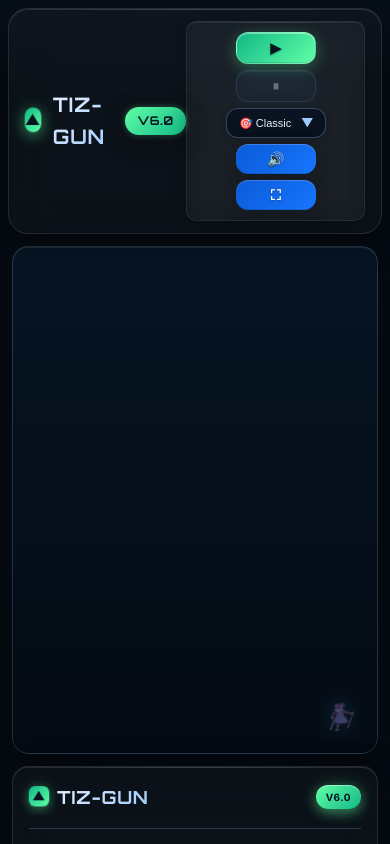
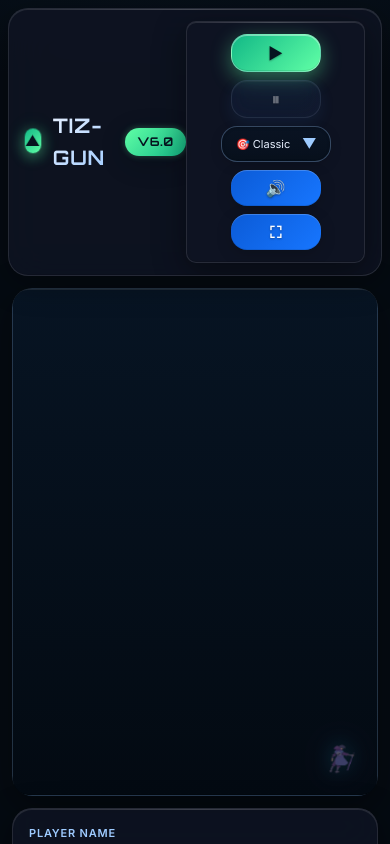
Before and after one commit to vigneshbs33/Tiz-Gun, a Vue app: page / in a window 390 px wide. Built offline with nearby package versions, Linux system fonts and the light colour scheme.

Commit message:
Tiz-Gun v6: stable release

```diff
--- a/src/App.vue
+++ b/src/App.vue
@@ -321,25 +321,25 @@ function onNameChange(name) {
 
 .app__main {
   display: grid;
-  grid-template-columns: 1fr 320px;
-  gap: 20px;
-  padding: 20px;
+  grid-template-columns: 1fr 360px;
+  gap: 24px;
+  padding: 24px;
   flex: 1;
 }
 
 @media (max-width: 1024px) {
   .app__main {
     grid-template-columns: 1fr;
-    gap: 16px;
+    gap: 20px;
   }
 }
 
 .game-container {
   position: relative;
-  border-radius: 16px;
+  border-radius: 20px;
   overflow: hidden;
   box-shadow:
-    0 8px 32px rgba(0, 0, 0, 0.3),
+    0 12px 40px rgba(0, 0, 0, 0.4),
     inset 0 1px 0 rgba(255, 255, 255, 0.1);
 }
 
--- a/src/components/GameControls.vue
+++ b/src/components/GameControls.vue
@@ -61,9 +61,9 @@ defineProps({
 <style scoped>
 .controls {
   display: flex;
-  gap: 12px;
+  gap: 14px;
   align-items: center;
-  padding: 16px 20px;
+  padding: 20px 24px;
   flex-wrap: wrap;
   justify-content: center;
 }
@@ -71,9 +71,9 @@ defineProps({
 .btn {
   display: inline-flex;
   align-items: center;
-  gap: 8px;
-  padding: 12px 18px;
-  border-radius: 12px;
+  gap: 10px;
+  padding: 14px 20px;
+  border-radius: 16px;
   cursor: pointer;
   transition: all var(--transition-normal);
   position: relative;
@@ -81,13 +81,14 @@ defineProps({
   font-weight: 600;
   font-size: 14px;
   text-transform: uppercase;
-  letter-spacing: 0.5px;
-  min-width: 120px;
+  letter-spacing: 0.8px;
+  min-width: 130px;
   justify-content: center;
+  font-family: 'Inter', system-ui, -apple-system, 'Segoe UI', Roboto, Arial;
 }
 
 .btn-icon {
-  font-size: 16px;
+  font-size: 18px;
   line-height: 1;
   transition: transform var(--transition-fast);
 }
@@ -95,6 +96,7 @@ defineProps({
 .btn-text {
   font-size: 13px;
   font-weight: 600;
+  font-family: 'Inter', system-ui, -apple-system, 'Segoe UI', Roboto, Arial;
 }
 
 .btn:hover .btn-icon {
@@ -110,44 +112,63 @@ defineProps({
   color: #06141f;
   border: 1px solid rgba(255, 255, 255, 0.3);
   box-shadow:
-    0 4px 16px rgba(96, 255, 166, 0.3),
+    0 6px 20px rgba(96, 255, 166, 0.4),
     inset 0 1px 0 rgba(255, 255, 255, 0.4),
     inset 0 -1px 0 rgba(0, 0, 0, 0.1);
 }
 
+.btn--primary::before {
+  content: '';
+  position: absolute;
+  top: 0;
+  left: -100%;
+  width: 100%;
+  height: 100%;
+  background: linear-gradient(90deg,
+    transparent,
+    rgba(255, 255, 255, 0.3),
+    transparent
+  );
+  transition: left 0.6s ease;
+}
+
+.btn--primary:hover::before {
+  left: 100%;
+}
+
 .btn--primary:hover {
-  transform: translateY(-2px);
+  transform: translateY(-3px);
   box-shadow:
-    0 8px 24px rgba(96, 255, 166, 0.4),
-    0 0 30px rgba(96, 255, 166, 0.2),
+    0 12px 32px rgba(96, 255, 166, 0.5),
+    0 0 40px rgba(96, 255, 166, 0.3),
     inset 0 1px 0 rgba(255, 255, 255, 0.5);
   filter: brightness(1.1);
 }
 
 .btn--ghost {
   background: linear-gradient(135deg,
-    rgba(11, 91, 215, 0.2),
-    rgba(23, 118, 255, 0.15)
+    rgba(11, 91, 215, 0.25),
+    rgba(23, 118, 255, 0.2)
   );
-  color: var(--fg-primary);
+  color: #e7f0ff;
   border: 1px solid rgba(158, 203, 255, 0.3);
   backdrop-filter: blur(10px);
   box-shadow:
-    0 4px 12px rgba(23, 118, 255, 0.2),
+    0 6px 16px rgba(23, 118, 255, 0.25),
     inset 0 1px 0 rgba(255, 255, 255, 0.1);
 }
 
 .btn--ghost:hover {
   background: linear-gradient(135deg,
-    rgba(11, 91, 215, 0.3),
-    rgba(23, 118, 255, 0.25)
+    rgba(11, 91, 215, 0.35),
+    rgba(23, 118, 255, 0.3)
   );
-  border-color: var(--fg-accent);
+  border-color: #60ffa6;
   box-shadow:
-    0 6px 20px rgba(23, 118, 255, 0.3),
-    0 0 20px rgba(96, 255, 166, 0.2),
+    0 8px 24px rgba(23, 118, 255, 0.4),
+    0 0 30px rgba(96, 255, 166, 0.2),
     inset 0 1px 0 rgba(255, 255, 255, 0.2);
-  transform: translateY(-1px);
+  transform: translateY(-2px);
 }
 
 .btn:disabled {
@@ -165,67 +186,94 @@ defineProps({
 .select-wrapper {
   position: relative;
   display: inline-block;
-  min-width: 140px;
+  min-width: 150px;
 }
 
 .select {
   background: linear-gradient(180deg,
-    rgba(10, 20, 35, 0.9),
-    rgba(7, 16, 28, 0.95)
+    rgba(10, 20, 35, 0.95),
+    rgba(7, 16, 28, 0.98)
   );
-  color: var(--fg-primary);
+  color: #e7f0ff;
   border: 1px solid rgba(158, 203, 255, 0.3);
-  border-radius: 12px;
-  padding: 12px 40px 12px 16px;
+  border-radius: 16px;
+  padding: 14px 44px 14px 18px;
   outline: none;
   cursor: pointer;
   transition: all var(--transition-normal);
   backdrop-filter: blur(10px);
   box-shadow:
     inset 0 1px 3px rgba(0, 0, 0, 0.2),
-    0 2px 8px rgba(0, 0, 0, 0.1);
+    0 4px 12px rgba(0, 0, 0, 0.15);
   appearance: none;
   font-weight: 500;
   font-size: 13px;
   width: 100%;
+  font-family: 'Inter', system-ui, -apple-system, 'Segoe UI', Roboto, Arial;
 }
 
 .select:hover {
   border-color: rgba(158, 203, 255, 0.5);
   box-shadow:
     inset 0 1px 3px rgba(0, 0, 0, 0.2),
-    0 4px 16px rgba(23, 118, 255, 0.2),
-    0 0 20px rgba(23, 118, 255, 0.1);
-  transform: translateY(-1px);
+    0 6px 20px rgba(23, 118, 255, 0.25),
+    0 0 25px rgba(23, 118, 255, 0.15);
+  transform: translateY(-2px);
 }
 
 .select:focus {
-  border-color: var(--fg-accent);
+  border-color: #60ffa6;
   box-shadow:
     inset 0 1px 3px rgba(0, 0, 0, 0.2),
     0 0 0 3px rgba(96, 255, 166, 0.2),
-    0 0 30px rgba(96, 255, 166, 0.1);
+    0 0 30px rgba(96, 255, 166, 0.15);
 }
 
 .select-arrow {
   position: absolute;
-  right: 12px;
+  right: 14px;
   top: 50%;
   transform: translateY(-50%);
   pointer-events: none;
-  color: var(--fg-secondary);
-  font-size: 12px;
+  color: #9ecbff;
+  font-size: 14px;
   transition: all var(--transition-normal);
   font-weight: bold;
 }
 
 .select-wrapper:hover .select-arrow {
   transform: translateY(-50%) scale(1.2);
-  color: var(--fg-accent);
+  color: #60ffa6;
 }
 
 /* Responsive design */
 @media (max-width: 768px) {
+  .controls {
+    gap: 10px;
+    padding: 16px 20px;
+  }
+
+  .btn {
+    padding: 12px 16px;
+    min-width: 110px;
+    font-size: 13px;
+  }
+
+  .btn-text {
+    font-size: 12px;
+  }
+
+  .select-wrapper {
+    min-width: 130px;
+  }
+
+  .select {
+    padding: 12px 40px 12px 16px;
+    font-size: 12px;
+  }
+}
+
+@media (max-width: 480px) {
   .controls {
     gap: 8px;
     padding: 12px 16px;
@@ -233,34 +281,8 @@ defineProps({
 
   .btn {
     padding: 10px 14px;
-    min-width: 100px;
+    min-width: 90px;
     font-size: 12px;
-  }
-
-  .btn-text {
-    font-size: 11px;
-  }
-
-  .select-wrapper {
-    min-width: 120px;
-  }
-
-  .select {
-    padding: 10px 36px 10px 14px;
-    font-size: 12px;
-  }
-}
-
-@media (max-width: 480px) {
-  .controls {
-    gap: 6px;
-    padding: 10px 12px;
-  }
-
-  .btn {
-    padding: 8px 12px;
-    min-width: 80px;
-    font-size: 11px;
   }
 
   .btn-text {
@@ -268,15 +290,15 @@ defineProps({
   }
 
   .btn-icon {
-    font-size: 14px;
+    font-size: 16px;
   }
 
   .select-wrapper {
-    min-width: 100px;
+    min-width: 110px;
   }
 
   .select {
-    padding: 8px 32px 8px 12px;
+    padding: 10px 36px 10px 14px;
     font-size: 11px;
   }
 }
--- a/src/components/HUD.vue
+++ b/src/components/HUD.vue
@@ -1,16 +1,8 @@
 <template>
   <aside class="hud">
     <div class="panel glass-panel">
-      <div class="hud-header">
-        <div class="hud-logo">
-          <span class="logo-mark">▲</span>
-          <span class="logo-text">Tiz-Gun</span>
-        </div>
-        <div class="version-badge">v6.0</div>
-      </div>
-
       <div class="player-name-section">
-        <label for="player-name" class="name-label">Player Name</label>
+        <label for="player-name" class="name-label">PLAYER NAME</label>
         <input
           id="player-name"
           v-model="playerName"
@@ -26,15 +18,23 @@
         <div class="stat-item">
           <div class="stat-icon">🎯</div>
           <div class="stat-content">
-            <span class="stat-label">Score</span>
+            <span class="stat-label">SCORE</span>
             <span class="stat-value">{{ score.toLocaleString() }}</span>
+          </div>
+        </div>
+
+        <div class="stat-item high-score-item">
+          <div class="stat-icon">🏆</div>
+          <div class="stat-content">
+            <span class="stat-label">HIGH</span>
+            <span class="stat-value high-score">{{ highScore.toLocaleString() }}</span>
           </div>
         </div>
 
         <div class="stat-item">
           <div class="stat-icon">❤️</div>
           <div class="stat-content">
-            <span class="stat-label">Lives</span>
+            <span class="stat-label">LIVES</span>
             <span class="stat-value" :class="{ 'low-lives': lives <= 1 }">{{ lives }}</span>
           </div>
         </div>
@@ -42,7 +42,7 @@
         <div class="stat-item">
           <div class="stat-icon">⚡</div>
           <div class="stat-content">
-            <span class="stat-label">Level</span>
+            <span class="stat-label">LEVEL</span>
             <span class="stat-value">{{ level }}</span>
           </div>
         </div>
@@ -131,161 +131,169 @@ function onNameChange() {
   display: flex;
   flex-direction: column;
   gap: 16px;
-  min-width: 280px;
+  min-width: 320px;
 }
 
 .panel {
-  padding: 20px;
-  border-radius: 16px;
+  padding: 24px;
+  border-radius: 20px;
   backdrop-filter: blur(20px);
   -webkit-backdrop-filter: blur(20px);
+  background: rgba(15, 20, 35, 0.8);
   border: 1px solid rgba(255, 255, 255, 0.1);
   box-shadow:
-    0 8px 32px rgba(0, 0, 0, 0.3),
+    0 8px 32px rgba(0, 0, 0, 0.4),
     inset 0 1px 0 rgba(255, 255, 255, 0.1),
     inset 0 -1px 0 rgba(0, 0, 0, 0.1);
+  position: relative;
+  overflow: hidden;
 }
 
-.hud-header {
-  display: flex;
-  align-items: center;
-  justify-content: space-between;
-  margin-bottom: 20px;
-  padding-bottom: 16px;
-  border-bottom: 1px solid rgba(158, 203, 255, 0.2);
-}
-
-.hud-logo {
-  display: flex;
-  align-items: center;
-  gap: 8px;
-  font-family: 'Orbitron', 'Inter', system-ui, -apple-system, 'Segoe UI', Roboto, Arial;
-  font-weight: 800;
-  font-size: 18px;
-  letter-spacing: 0.04em;
-  text-transform: uppercase;
-}
-
-.logo-mark {
-  display: inline-block;
-  width: 20px;
-  height: 20px;
-  line-height: 20px;
-  text-align: center;
-  background: linear-gradient(135deg, #12b886, #60ffa6);
-  color: #06141f;
-  border-radius: 6px;
-  box-shadow:
-    0 3px 10px rgba(96, 255, 166, 0.3),
-    0 0 15px rgba(96, 255, 166, 0.2);
-  animation: pop 2.8s ease-in-out infinite;
-  font-weight: 900;
-  font-size: 12px;
-}
-
-.logo-text {
-  background: linear-gradient(135deg, #e7f0ff, #9ecbff);
-  -webkit-background-clip: text;
-  -webkit-text-fill-color: transparent;
-  background-clip: text;
-  font-weight: 800;
-}
-
-.version-badge {
-  background: linear-gradient(135deg, #60ffa6, #12b886);
-  color: #06141f;
-  padding: 4px 10px;
-  border-radius: 12px;
-  font-size: 10px;
-  font-weight: 700;
-  text-transform: uppercase;
-  letter-spacing: 0.5px;
-  box-shadow:
-    0 2px 6px rgba(96, 255, 166, 0.3),
-    inset 0 1px 0 rgba(255, 255, 255, 0.3);
-  animation: neonPulse 2s ease-in-out infinite;
+.panel::before {
+  content: '';
+  position: absolute;
+  top: 0;
+  left: 0;
+  right: 0;
+  height: 1px;
+  background: linear-gradient(90deg,
+    transparent,
+    rgba(255, 255, 255, 0.1),
+    transparent
+  );
 }
 
 .player-name-section {
-  margin-bottom: 20px;
-  padding-bottom: 16px;
-  border-bottom: 1px solid rgba(158, 203, 255, 0.2);
+  margin-bottom: 24px;
+  padding-bottom: 20px;
+  border-bottom: 1px solid rgba(158, 203, 255, 0.15);
 }
 
 .name-label {
   display: block;
-  font-size: 12px;
-  color: var(--fg-secondary);
-  margin-bottom: 8px;
+  font-size: 11px;
+  color: #9ecbff;
+  margin-bottom: 10px;
   text-transform: uppercase;
-  letter-spacing: 0.5px;
+  letter-spacing: 0.8px;
   font-weight: 600;
+  font-family: 'Inter', system-ui, -apple-system, 'Segoe UI', Roboto, Arial;
 }
 
 .name-input {
   width: 100%;
   font-size: 14px;
-  padding: 12px 16px;
-  border-radius: 10px;
+  padding: 14px 18px;
+  border-radius: 12px;
   transition: all var(--transition-normal);
+  background: rgba(10, 20, 35, 0.9);
+  border: 1px solid rgba(158, 203, 255, 0.2);
+  color: #e7f0ff;
+  font-family: 'Inter', system-ui, -apple-system, 'Segoe UI', Roboto, Arial;
+}
+
+.name-input:focus {
+  border-color: #60ffa6;
+  box-shadow:
+    0 0 0 3px rgba(96, 255, 166, 0.2),
+    0 0 20px rgba(96, 255, 166, 0.1);
+  background: rgba(10, 20, 35, 0.95);
 }
 
 .stats-grid {
   display: grid;
-  grid-template-columns: 1fr 1fr 1fr;
+  grid-template-columns: 1fr 1fr;
   gap: 16px;
 }
 
 .stat-item {
   display: flex;
   align-items: center;
-  gap: 12px;
-  padding: 12px;
-  background: rgba(255, 255, 255, 0.03);
-  border-radius: 12px;
-  border: 1px solid rgba(255, 255, 255, 0.05);
+  gap: 14px;
+  padding: 16px;
+  background: rgba(10, 20, 35, 0.6);
+  border-radius: 16px;
+  border: 1px solid rgba(255, 255, 255, 0.08);
   transition: all var(--transition-normal);
+  position: relative;
+  overflow: hidden;
+}
+
+.stat-item::before {
+  content: '';
+  position: absolute;
+  top: 0;
+  left: 0;
+  right: 0;
+  height: 1px;
+  background: linear-gradient(90deg,
+    transparent,
+    rgba(255, 255, 255, 0.1),
+    transparent
+  );
 }
 
 .stat-item:hover {
-  background: rgba(255, 255, 255, 0.06);
+  background: rgba(10, 20, 35, 0.8);
   border-color: rgba(96, 255, 166, 0.2);
   transform: translateY(-2px);
-  box-shadow: 0 4px 16px rgba(96, 255, 166, 0.1);
+  box-shadow:
+    0 8px 24px rgba(0, 0, 0, 0.3),
+    0 0 20px rgba(96, 255, 166, 0.1);
+}
+
+.high-score-item {
+  background: rgba(10, 20, 35, 0.7);
+  border-color: rgba(255, 215, 0, 0.2);
+}
+
+.high-score-item:hover {
+  border-color: rgba(255, 215, 0, 0.3);
+  box-shadow:
+    0 8px 24px rgba(0, 0, 0, 0.3),
+    0 0 20px rgba(255, 215, 0, 0.1);
 }
 
 .stat-icon {
-  font-size: 20px;
+  font-size: 22px;
   line-height: 1;
-  filter: drop-shadow(0 0 8px rgba(96, 255, 166, 0.3));
+  filter: drop-shadow(0 0 8px rgba(96, 255, 166, 0.4));
+  min-width: 24px;
+  text-align: center;
+}
+
+.high-score-item .stat-icon {
+  filter: drop-shadow(0 0 8px rgba(255, 215, 0, 0.4));
 }
 
 .stat-content {
   display: flex;
   flex-direction: column;
-  gap: 2px;
+  gap: 4px;
   flex: 1;
 }
 
 .stat-label {
-  font-size: 11px;
-  color: var(--fg-secondary);
+  font-size: 10px;
+  color: #9ecbff;
   text-transform: uppercase;
-  letter-spacing: 0.5px;
+  letter-spacing: 0.8px;
   font-weight: 600;
-  opacity: 0.8;
+  opacity: 0.9;
+  font-family: 'Inter', system-ui, -apple-system, 'Segoe UI', Roboto, Arial;
 }
 
 .stat-value {
   font-weight: 700;
-  font-size: 18px;
-  color: var(--fg-primary);
+  font-size: 20px;
+  color: #e7f0ff;
   line-height: 1;
+  font-family: 'Inter', system-ui, -apple-system, 'Segoe UI', Roboto, Arial;
 }
 
 .high-score {
-  color: var(--fg-accent);
-  text-shadow: 0 0 10px rgba(96, 255, 166, 0.3);
+  color: #60ffa6;
+  text-shadow: 0 0 10px rgba(96, 255, 166, 0.4);
 }
 
 .global-stat {
@@ -311,30 +319,50 @@ function onNameChange() {
 
 .gameover {
   background: linear-gradient(135deg,
-    rgba(255, 55, 55, 0.1),
-    rgba(255, 100, 100, 0.05)
+    rgba(255, 55, 55, 0.15),
+    rgba(255, 100, 100, 0.08)
   );
   border: 1px solid rgba(255, 100, 100, 0.3);
-  padding: 24px;
-  border-radius: 16px;
+  padding: 32px;
+  border-radius: 20px;
   box-shadow:
-    0 8px 32px rgba(255, 55, 55, 0.2),
+    0 12px 40px rgba(255, 55, 55, 0.3),
     inset 0 1px 0 rgba(255, 255, 255, 0.1);
   backdrop-filter: blur(20px);
   -webkit-backdrop-filter: blur(20px);
+  position: relative;
+  overflow: hidden;
+}
+
+.gameover::before {
+  content: '';
+  position: absolute;
+  top: 0;
+  left: 0;
+  right: 0;
+  height: 1px;
+  background: linear-gradient(90deg,
+    transparent,
+    rgba(255, 255, 255, 0.2),
+    transparent
+  );
 }
 
 .gameover-content {
   text-align: center;
+  position: relative;
+  z-index: 1;
 }
 
 .gameover-title {
-  margin: 0 0 20px 0;
-  color: var(--fg-danger);
-  font-size: 28px;
+  margin: 0 0 24px 0;
+  color: #ff6b6b;
+  font-size: 32px;
   font-weight: 800;
   text-transform: uppercase;
-  letter-spacing: 1px;
+  letter-spacing: 1.2px;
+  font-family: 'Inter', system-ui, -apple-system, 'Segoe UI', Roboto, Arial;
+  text-shadow: 0 0 20px rgba(255, 107, 107, 0.5);
 }
 
 .new-high-score-badge {
@@ -412,41 +440,61 @@ function onNameChange() {
 }
 
 .score-display {
-  margin: 20px 0;
+  margin: 24px 0;
 }
 
 .score-item {
   display: flex;
   justify-content: space-between;
   align-items: center;
-  margin: 12px 0;
-  padding: 16px 20px;
-  background: rgba(0, 0, 0, 0.3);
-  border-radius: 12px;
+  margin: 16px 0;
+  padding: 20px 24px;
+  background: rgba(10, 20, 35, 0.8);
+  border-radius: 16px;
   border: 1px solid rgba(255, 255, 255, 0.1);
   backdrop-filter: blur(10px);
   transition: all var(--transition-normal);
+  position: relative;
+  overflow: hidden;
+}
+
+.score-item::before {
+  content: '';
+  position: absolute;
+  top: 0;
+  left: 0;
+  right: 0;
+  height: 1px;
+  background: linear-gradient(90deg,
+    transparent,
+    rgba(255, 255, 255, 0.1),
+    transparent
+  );
 }
 
 .score-item:hover {
-  background: rgba(0, 0, 0, 0.4);
+  background: rgba(10, 20, 35, 0.9);
   border-color: rgba(96, 255, 166, 0.3);
   transform: translateY(-2px);
-  box-shadow: 0 4px 16px rgba(96, 255, 166, 0.1);
+  box-shadow:
+    0 8px 24px rgba(0, 0, 0, 0.3),
+    0 0 20px rgba(96, 255, 166, 0.1);
 }
 
 .score-label {
-  color: var(--fg-secondary);
-  font-size: 14px;
+  color: #9ecbff;
+  font-size: 13px;
   font-weight: 600;
   text-transform: uppercase;
-  letter-spacing: 0.5px;
+  letter-spacing: 0.8px;
+  font-family: 'Inter', system-ui, -apple-system, 'Segoe UI', Roboto, Arial;
 }
 
 .score-value {
   font-weight: 800;
-  font-size: 20px;
-  color: var(--fg-primary);
+  font-size: 22px;
+  color: #e7f0ff;
+  font-family: 'Inter', system-ui, -apple-system, 'Segoe UI', Roboto, Arial;
 }
 
 .score-value.new-high {
@@ -504,14 +552,14 @@ function onNameChange() {
 .btn {
   display: inline-flex;
   align-items: center;
-  gap: 10px;
-  padding: 14px 24px;
-  border-radius: 12px;
+  gap: 12px;
+  padding: 16px 28px;
+  border-radius: 16px;
   cursor: pointer;
   font-weight: 700;
-  font-size: 14px;
+  font-size: 15px;
   text-transform: uppercase;
-  letter-spacing: 0.5px;
+  letter-spacing: 0.8px;
   transition: all var(--transition-normal);
   position: relative;
   overflow: hidden;
@@ -519,15 +567,35 @@ function onNameChange() {
   color: #06141f;
   border: 1px solid rgba(255, 255, 255, 0.3);
   box-shadow:
-    0 4px 16px rgba(96, 255, 166, 0.3),
+    0 6px 20px rgba(96, 255, 166, 0.4),
     inset 0 1px 0 rgba(255, 255, 255, 0.4);
+  font-family: 'Inter', system-ui, -apple-system, 'Segoe UI', Roboto, Arial;
+}
+
+.btn::before {
+  content: '';
+  position: absolute;
+  top: 0;
+  left: -100%;
+  width: 100%;
+  height: 100%;
+  background: linear-gradient(90deg,
+    transparent,
+    rgba(255, 255, 255, 0.3),
+    transparent
+  );
+  transition: left 0.6s ease;
+}
+
+.btn:hover::before {
+  left: 100%;
 }
 
 .btn:hover {
   transform: translateY(-3px);
   box-shadow:
-    0 8px 24px rgba(96, 255, 166, 0.4),
-    0 0 30px rgba(96, 255, 166, 0.2),
+    0 12px 32px rgba(96, 255, 166, 0.5),
+    0 0 40px rgba(96, 255, 166, 0.3),
     inset 0 1px 0 rgba(255, 255, 255, 0.5);
   filter: brightness(1.1);
 }
@@ -538,7 +606,7 @@ function onNameChange() {
 }
 
 .btn-icon {
-  font-size: 18px;
+  font-size: 20px;
   line-height: 1;
   transition: transform var(--transition-fast);
 }
@@ -549,35 +617,76 @@ function onNameChange() {
 
 .btn-text {
   font-weight: 700;
+  font-family: 'Inter', system-ui, -apple-system, 'Segoe UI', Roboto, Arial;
 }
 
 /* Responsive design */
 @media (max-width: 1024px) {
   .hud {
-    min-width: 240px;
+    min-width: 280px;
   }
 
   .stats-grid {
     grid-template-columns: 1fr;
-    gap: 12px;
+    gap: 14px;
   }
 
   .stat-item {
-    padding: 10px;
+    padding: 14px;
   }
 
   .stat-value {
-    font-size: 16px;
+    font-size: 18px;
   }
 }
 
 @media (max-width: 768px) {
   .hud {
-    min-width: 200px;
+    min-width: 260px;
+  }
+
+  .panel {
+    padding: 20px;
+  }
+
+  .gameover {
+    padding: 24px;
+  }
+
+  .gameover-title {
+    font-size: 28px;
+  }
+
+  .score-value {
+    font-size: 20px;
+  }
+
+  .btn {
+    padding: 14px 24px;
+    font-size: 14px;
+  }
+}
+
+@media (max-width: 480px) {
+  .hud {
+    min-width: auto;
   }
 
   .panel {
     padding: 16px;
+  }
+
+  .stat-item {
+    padding: 12px;
+    gap: 10px;
+  }
+
+  .stat-icon {
+    font-size: 18px;
+  }
+
+  .stat-value {
+    font-size: 16px;
   }
 
   .gameover {
@@ -588,32 +697,9 @@ function onNameChange() {
     font-size: 24px;
   }
 
-  .score-value {
-    font-size: 18px;
-  }
-
   .btn {
     padding: 12px 20px;
     font-size: 13px;
-  }
-}
-
-@media (max-width: 480px) {
-  .hud {
-    min-width: auto;
-  }
-
-  .stat-item {
-    padding: 8px;
-    gap: 8px;
-  }
-
-  .stat-icon {
-    font-size: 16px;
-  }
-
-  .stat-value {
-    font-size: 14px;
   }
 
   .btn-text {
@@ -621,7 +707,7 @@ function onNameChange() {
   }
 
   .btn-icon {
-    font-size: 16px;
+    font-size: 18px;
   }
 }
 </style>
--- a/src/styles/index.css
+++ b/src/styles/index.css
@@ -103,17 +103,17 @@ canvas {
   display: block;
 }
 
-/* Glass Morphism Components - Subtle */
+/* Glass Morphism Components - Enhanced */
 .glass-panel {
-  background: var(--glass-bg);
-  backdrop-filter: blur(12px);
-  -webkit-backdrop-filter: blur(12px);
-  border: 1px solid var(--glass-border);
-  border-radius: 16px;
+  background: rgba(15, 20, 35, 0.8);
+  backdrop-filter: blur(20px);
+  -webkit-backdrop-filter: blur(20px);
+  border: 1px solid rgba(255, 255, 255, 0.1);
+  border-radius: 20px;
   box-shadow:
-    var(--shadow-md),
-    inset 0 1px 0 rgba(255, 255, 255, 0.05),
-    inset 0 -1px 0 rgba(0, 0, 0, 0.05);
+    0 8px 32px rgba(0, 0, 0, 0.4),
+    inset 0 1px 0 rgba(255, 255, 255, 0.1),
+    inset 0 -1px 0 rgba(0, 0, 0, 0.1);
   position: relative;
   overflow: hidden;
 }
@@ -127,7 +127,7 @@ canvas {
   height: 1px;
   background: linear-gradient(90deg,
     transparent,
-    rgba(255, 255, 255, 0.1),
+    rgba(255, 255, 255, 0.15),
     transparent
   );
 }
@@ -138,14 +138,14 @@ canvas {
   display: inline-flex;
   align-items: center;
   justify-content: center;
-  gap: 8px;
-  padding: 12px 24px;
+  gap: 10px;
+  padding: 14px 24px;
   border: none;
-  border-radius: 12px;
+  border-radius: 16px;
   font-weight: 600;
   font-size: 14px;
   text-transform: uppercase;
-  letter-spacing: 0.5px;
+  letter-spacing: 0.8px;
   cursor: pointer;
   transition: all var(--transition-normal);
   overflow: hidden;
@@ -156,6 +156,7 @@ canvas {
     inset 0 1px 0 rgba(255, 255, 255, 0.2),
     inset 0 -1px 0 rgba(0, 0, 0, 0.1);
   text-shadow: 0 1px 2px rgba(0, 0, 0, 0.3);
+  font-family: 'Inter', system-ui, -apple-system, 'Segoe UI', Roboto, Arial;
 }
 
 .btn::before {
@@ -236,25 +237,26 @@ canvas {
 /* Premium Input Fields */
 .input-field {
   width: 100%;
-  padding: 12px 16px;
-  background: rgba(10, 20, 35, 0.8);
+  padding: 14px 18px;
+  background: rgba(10, 20, 35, 0.9);
   border: 1px solid rgba(158, 203, 255, 0.2);
-  border-radius: 10px;
-  color: var(--fg-primary);
+  border-radius: 12px;
+  color: #e7f0ff;
   font-size: 14px;
   outline: none;
   transition: all var(--transition-normal);
   backdrop-filter: blur(10px);
   box-shadow: inset 0 1px 3px rgba(0, 0, 0, 0.2);
+  font-family: 'Inter', system-ui, -apple-system, 'Segoe UI', Roboto, Arial;
 }
 
 .input-field:focus {
-  border-color: var(--fg-accent);
+  border-color: #60ffa6;
   box-shadow:
     inset 0 1px 3px rgba(0, 0, 0, 0.2),
     0 0 0 3px rgba(96, 255, 166, 0.2),
     0 0 20px rgba(96, 255, 166, 0.1);
-  background: rgba(10, 20, 35, 0.9);
+  background: rgba(10, 20, 35, 0.95);
 }
 
 .input-field::placeholder {
@@ -275,13 +277,13 @@ canvas {
 .select {
   appearance: none;
   background: linear-gradient(180deg,
-    rgba(10, 20, 35, 0.9),
-    rgba(7, 16, 28, 0.95)
+    rgba(10, 20, 35, 0.95),
+    rgba(7, 16, 28, 0.98)
   );
-  color: var(--fg-primary);
+  color: #e7f0ff;
   border: 1px solid rgba(158, 203, 255, 0.3);
-  border-radius: 12px;
-  padding: 12px 40px 12px 16px;
+  border-radius: 16px;
+  padding: 14px 44px 14px 18px;
   outline: none;
   cursor: pointer;
   transition: all var(--transition-normal);
@@ -290,15 +292,17 @@ canvas {
     inset 0 1px 3px rgba(0, 0, 0, 0.2),
     var(--shadow-sm);
   font-weight: 500;
+  font-family: 'Inter', system-ui, -apple-system, 'Segoe UI', Roboto, Arial;
 }
 
 /* Fix dropdown options styling */
 .select option {
   background: rgba(10, 20, 35, 0.95);
-  color: var(--fg-primary);
+  color: #e7f0ff;
   border: none;
   padding: 8px 12px;
   font-weight: 500;
+  font-family: 'Inter', system-ui, -apple-system, 'Segoe UI', Roboto, Arial;
 }
 
 .select:hover {
@@ -307,10 +311,11 @@ canvas {
     inset 0 1px 3px rgba(0, 0, 0, 0.2),
     var(--shadow-md),
     0 0 20px rgba(23, 118, 255, 0.15);
+  transform: translateY(-2px);
 }
 
 .select:focus {
-  border-color: var(--fg-accent);
+  border-color: #60ffa6;
   box-shadow:
     inset 0 1px 3px rgba(0, 0, 0, 0.2),
     0 0 0 3px rgba(96, 255, 166, 0.2),
@@ -319,18 +324,19 @@ canvas {
 
 .select-arrow {
   position: absolute;
-  right: 12px;
+  right: 14px;
   top: 50%;
   transform: translateY(-50%);
   pointer-events: none;
-  color: var(--fg-secondary);
-  font-size: 12px;
+  color: #9ecbff;
+  font-size: 14px;
   transition: all var(--transition-normal);
+  font-weight: bold;
 }
 
 .select-wrapper:hover .select-arrow {
   transform: translateY(-50%) scale(1.2);
-  color: var(--fg-accent);
+  color: #60ffa6;
 }
 
 /* Cyber Glow Effects - Reduced */
@@ -616,12 +622,32 @@ canvas {
   will-change: auto;
 }
 
-.btn, .glass-panel, .input-field, .select {
+.btn, .glass-panel, .input-field, .select, .stat-item, .score-item {
   will-change: transform, box-shadow, filter;
 }
 
 .animate-slide-in-up, .animate-slide-in-right, .animate-fade-in-scale {
   will-change: transform, opacity;
+}
+
+/* Smooth transitions to prevent glitchy behavior */
+.glass-panel, .btn, .input-field, .select, .stat-item, .score-item {
+  transition: all 0.3s cubic-bezier(0.4, 0, 0.2, 1);
+}
+
+/* Prevent layout shifts */
+.hud, .controls, .gameover {
+  contain: layout style;
+}
+
+/* Smooth hover states */
+.btn:hover, .stat-item:hover, .score-item:hover {
+  transform: translateY(-2px) scale(1.02);
+}
+
+.btn:active, .stat-item:active, .score-item:active {
+  transform: translateY(0) scale(0.98);
+  transition: all 0.1s ease;
 }
 
 /* Accessibility */
```
